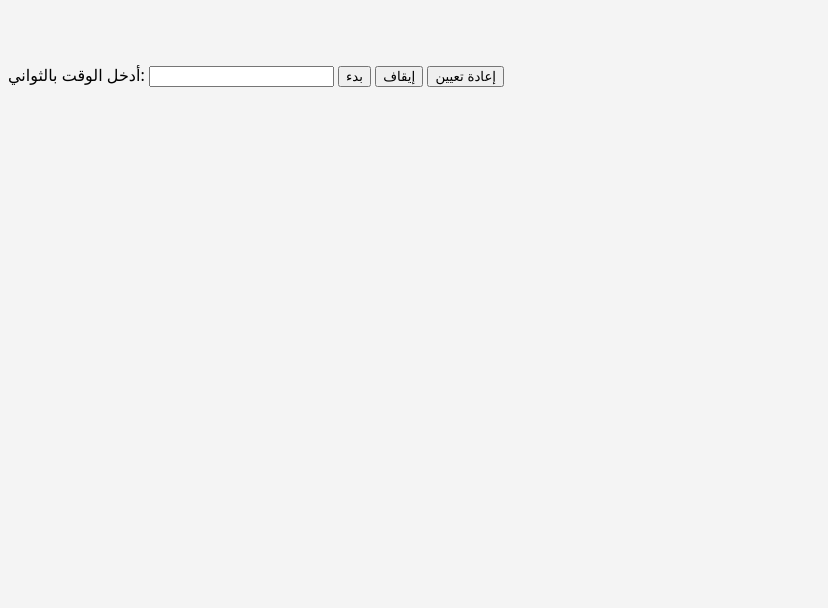
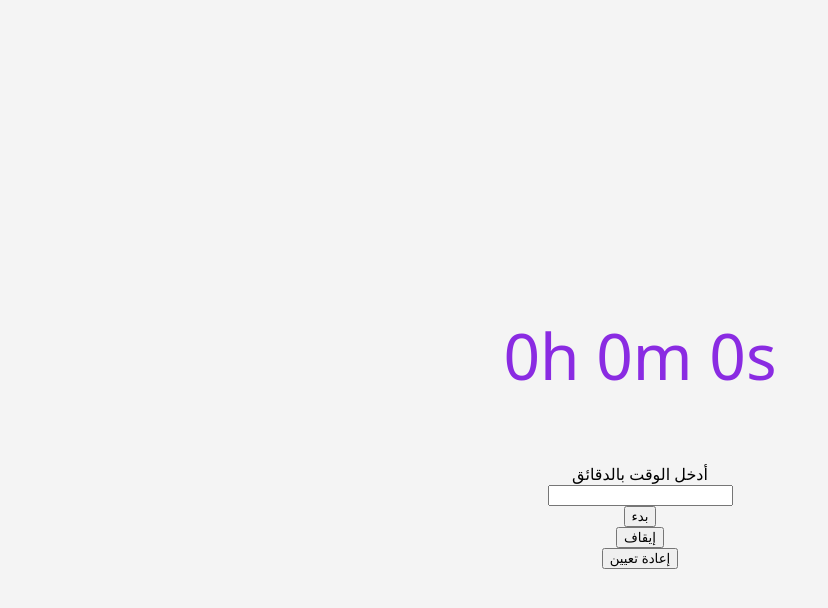
Before and after one commit to MayadahAA/countdown, a plain HTML site: page index.html in a window 1280 px wide. Shown: the whole page, without its empty margins (0-828 px from the left). Drawn offline with Linux system fonts and the light colour scheme.

Commit message:
Please enter the commit message for your changes. Lines starting with '#' will be ignored, and an empty message aborts the commit.
On branch main
Your branch is up to date with 'origin/main'.

Changes to be committed:
	modified:   index.html
	modified:   style.css

```diff
--- a/index.html
+++ b/index.html
@@ -3,12 +3,14 @@
   <head> <link rel="stylesheet" href="style.css"></head>
 
   <body>
-    <p id="countdown"></p>
-    <label for="time-input">أدخل الوقت بالثواني:</label>
-    <input type="number" id="time-input" />
-    <button id="start">بدء</button>
-    <button id="stop">إيقاف</button>
-    <button id="reset">إعادة تعيين</button>
+    <div id="countdown-container">
+  <p id="countdown">0h 0m 0s</p>
+  <label for="time-input">أدخل الوقت بالدقائق</label>
+  <input type="number" id="time-input">
+  <button id="start">بدء</button>
+  <button id="stop">إيقاف</button>
+  <button id="reset">إعادة تعيين</button>
+</div>
 
     <script>
       // تحديد عنصر الشاشة الذي سيتم تحديثه
@@ -40,11 +42,11 @@
 
           // تنسيق الوقت كساعات ودقائق وثوانٍ
           var formattedTime =
-            ("0" + hours).slice(-2) +
-            ":" +
-            ("0" + minutes).slice(-2) +
-            ":" +
-            ("0" + remainingSeconds).slice(-2);
+            ("" + hours).slice(-2) +
+            "h " +
+            ("" + minutes).slice(-2) +
+            "m " +
+            ("" + remainingSeconds).slice(-2) + "s";
 
           // تحديث عنصر الشاشة
           countdownElement.innerHTML = "" + formattedTime;
@@ -71,7 +73,7 @@
       // الوظيفة التي تعيد تعيين العد التنازلي
       function resetCountdown() {
         clearInterval(countdown);
-        countdownElement.innerHTML = "00:00:00";
+        countdownElement.innerHTML = "0";
         document.getElementById("time-input").value = "";
       }
 
--- a/style.css
+++ b/style.css
@@ -1,8 +1,22 @@
 body{
     font-family: system-ui, -apple-system, BlinkMacSystemFont, 'Segoe UI', Roboto, Oxygen, Ubuntu, Cantarell, 'Open Sans', 'Helvetica Neue', sans-serif;
     background-color: rgb(244, 244, 244);
+    text-align: center;
 }
 p#countdown{
     color: blueviolet;
-    font-size: 4rem;
+    font-size: 4em;
 }
+#countdown-container {
+    display: flex;
+    flex-direction: column;
+    align-items: center;
+    justify-content: center;
+    height: 100vh;
+    visibility: visible;
+  }
+
+  #countdown {
+    font-size: 3em;
+    margin-bottom: 1em;
+  }
```
